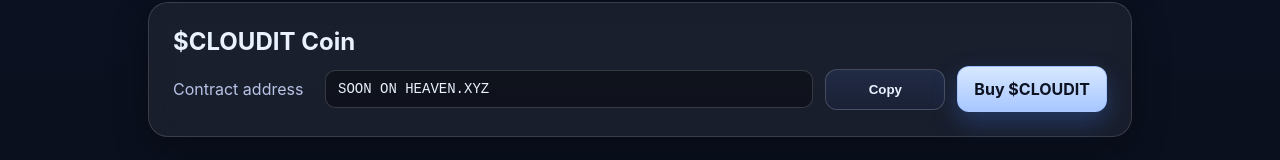
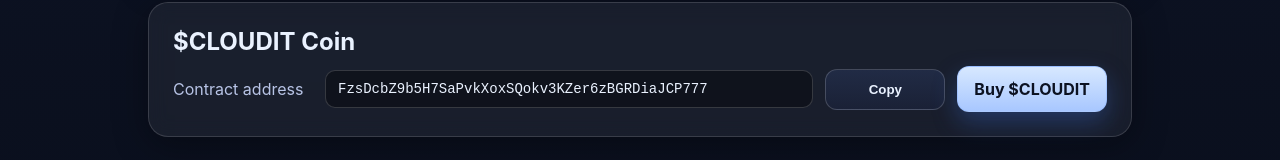
Before and after one commit to bug4/cloudit, a React (Vite) app in the folder client/: page / in a window 1280 px wide. Shown: the part 889-1049 px from the top of the page. Built offline with nearby package versions, Linux system fonts and the light colour scheme.

Commit message:
Ready for deployment

```diff
--- a/client/src/App.jsx
+++ b/client/src/App.jsx
@@ -6,8 +6,8 @@ const SERVER_PROMPT =
   "I will send you pictures of fictional characters and you will recreate them like they are made of clouds in the sky, realistic style";
 
 // 🔧 Set these:
-const CONTRACT_ADDRESS = "SOON ON HEAVEN.XYZ";
-const BUY_LINK = "https://heaven.xyz/"; // e.g. Uniswap/Raydium
+const CONTRACT_ADDRESS = "FzsDcbZ9b5H7SaPvkXoxSQokv3KZer6zBGRDiaJCP777";
+const BUY_LINK = "https://heaven.xyz/token/CFZ3XT2wgueysf5rtPWLJiUuBWZUrxN4Ms6MGL2XGcGh"; // e.g. Uniswap/Raydium
 
 export default function App() {
   const fileInputRef = useRef(null);
```
